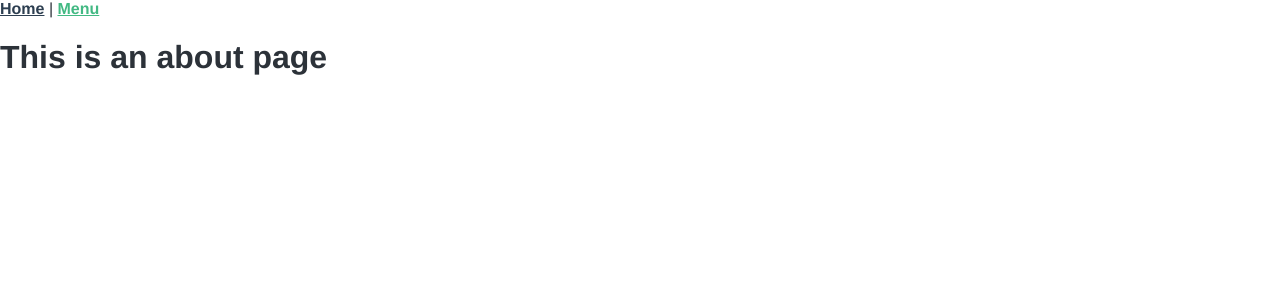
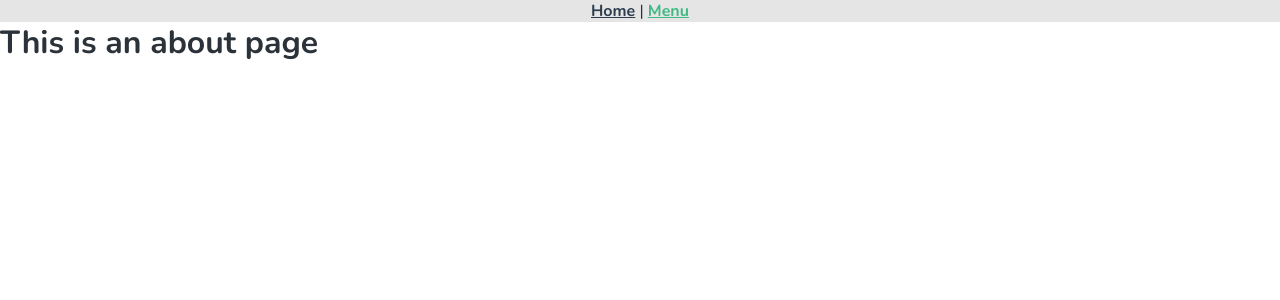
Before and after one commit to SebGrd/drinkingroulette, a Vue app: page /about in a window 1280 px wide. Shown: the top 300 px of the page. Built offline with nearby package versions, Linux system fonts and the light colour scheme.

Commit message:
loading screen

```diff
--- a/src/App.vue
+++ b/src/App.vue
@@ -1,7 +1,8 @@
 <template>
     <div id="app">
         <div id="nav">
-      <router-link to="/">Home</router-link> |
+            <router-link to="/">Home</router-link>
+            |
             <router-link to="/about">Menu</router-link>
         </div>
         <transition name="slide" mode="out-in">
@@ -11,14 +12,26 @@
 </template>
 
 <style>
-  body{
+    @import url('https://fonts.googleapis.com/css2?family=Nunito:wght@200;300;400;600;700;800;900&display=swap');
+
+    body {
         margin: 0;
     }
+
     #app {
-  font-family: Avenir, Helvetica, Arial, sans-serif;
+    font-family: 'Nunito', Helvetica, Arial, sans-serif;
     -webkit-font-smoothing: antialiased;
     -moz-osx-font-smoothing: grayscale;
     color: #2c3239;
+    }
+
+    #nav{
+        position: fixed;
+        top: 0;
+        left: 0;
+        right: 0;
+        text-align: center;
+        background: rgba(0, 0, 0, 0.1);
     }
 
     #nav a {
--- a/src/components/Loader.vue
+++ b/src/components/Loader.vue
@@ -26,8 +26,7 @@ export default {
     position: absolute;
     width: var(--loader-size);
     height: var(--loader-size);
-    margin: 8px;
-    border: 4px solid var(--loader-color);
+    border: 2px solid var(--loader-color);
     border-radius: 50%;
     animation: lds-ring 1.2s cubic-bezier(0.5, 0, 0.5, 1) infinite;
     border-color: var(--loader-color) transparent transparent transparent;
--- a/src/views/Loading.vue
+++ b/src/views/Loading.vue
@@ -1,11 +1,11 @@
 <template>
-    <div class="home">
-        <transition name="fade">
-            <img alt="Vue logo" src="../assets/logo.png">
-        </transition>
+    <div class="loading">
+        <img alt="Vue logo" src="../assets/logo.png">
+        <h1>Drinking<br>Roulette</h1>
 
-        <Loader color="black" size="80px"/>
+        <Loader class="loader" color="#45484B" size="80px"/>
 
+        <p>Please drink with moderation</p>
     </div>
 </template>
 
@@ -18,18 +18,43 @@
             Loader
         },
         created() {
-            // setTimeout(() => this.$router.push({ path: '/about' }), 2000)
+            setTimeout(() => this.$router.push({ path: '/about' }), 2000)
         }
     }
 </script>
 
-<style>
-    .fade-enter-active, .fade-leave-active {
-        transition: opacity .5s;
+<style scoped>
+
+    img{
+        margin-top: 60px;
+        width: 200px;
     }
 
-    .fade-enter, .fade-leave-to /* .fade-leave-active below version 2.1.8 */
-    {
-        opacity: 0;
+    h1{
+        margin-top: 20px;
+        margin-bottom: 60px;
+        font-weight: 300;
+        font-size: 64px;
+        line-height: 0.85;
+        color: #45484B;
+        text-shadow: #00000026;
+    }
+
+    p{
+        color: #63676b;
+    }
+
+    .loader{
+        margin-bottom: 40px;
+    }
+
+    .loading{
+        text-align: center;
+
+        min-height: 100vh;
+
+        background-image: url("../assets/wavelayer.png");
+        background-position: bottom;
+        background-repeat: no-repeat;
     }
 </style>
```
Also changed, not shown: src/assets/wavelayer.png (added). Lines whose indentation alone changed are shown as unchanged.
